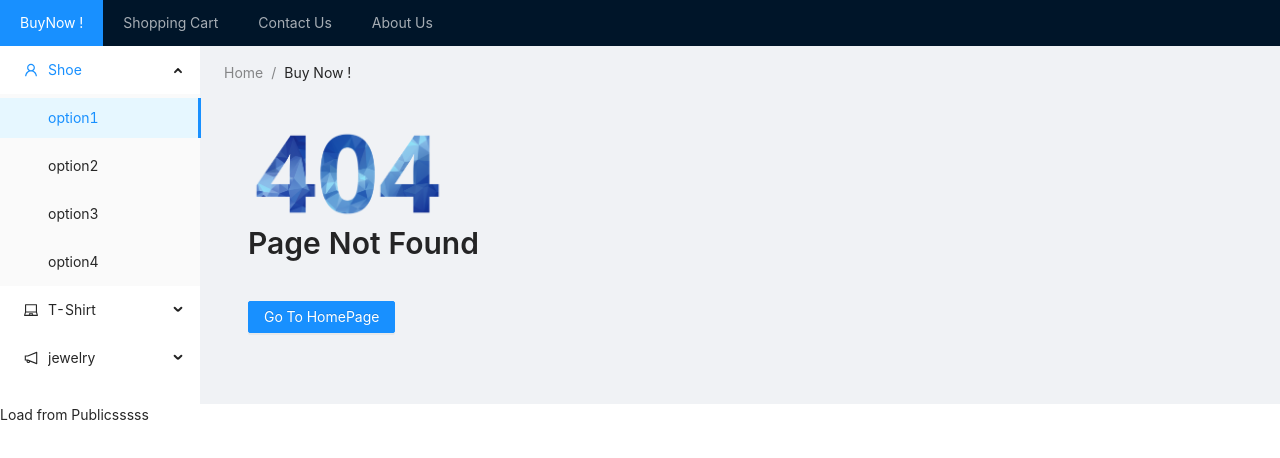
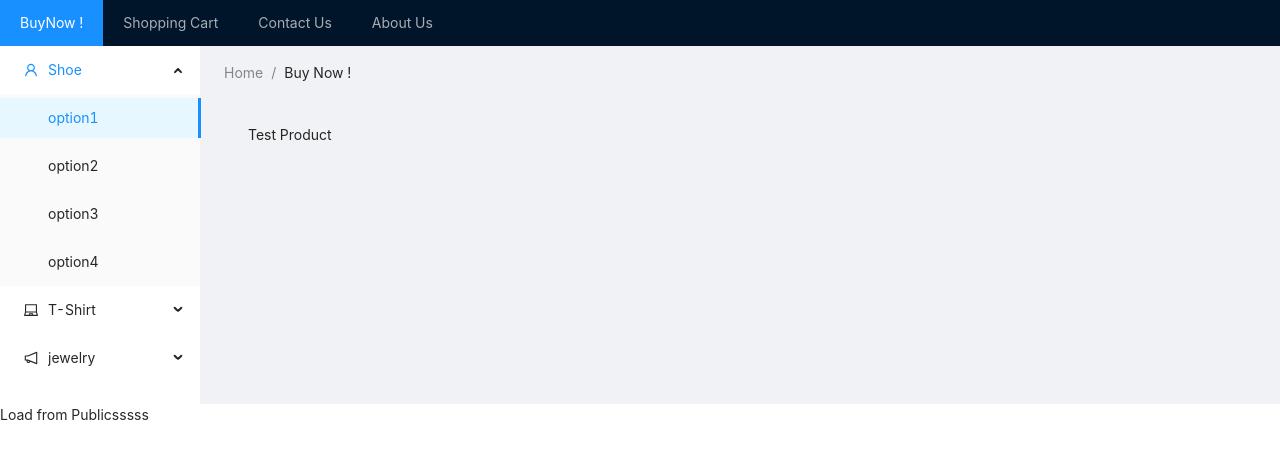
Before and after one commit to HomayounFakhar/final, a React (Create React App) app: page /Product in a window 1280 px wide. Before the commit this address had no page. Shown: the top 458 px of the page. Built offline with nearby package versions, Linux system fonts and the light colour scheme.

Commit message:
Add Product Page

```diff
--- a/src/components/App.js
+++ b/src/components/App.js
@@ -3,6 +3,7 @@ import './../css/App.css'
 import BuyNow from './../pages/BuyNow';
 import Page404 from './../pages/Page404';
 import MainPage from './../pages/MainPage';
+import Product from './../pages/Product';
 
 
 import {
@@ -104,6 +105,7 @@ return(
         <Switch>
         <Route exact path="/" component={MainPage} />
           <Route path="/BuyNow" component={BuyNow} />
+          <Route path="/Product" component={Product} />
           <Route path="*" component={Page404} />
 
 				</Switch>
--- /dev/null
+++ b/src/pages/Product.js
@@ -0,0 +1,13 @@
+import React from 'react';
+
+
+function Product() {
+
+
+  return (
+    <div>
+         <p>Test Product</p>
+    </div>
+  )};
+
+  export default Product;
```
